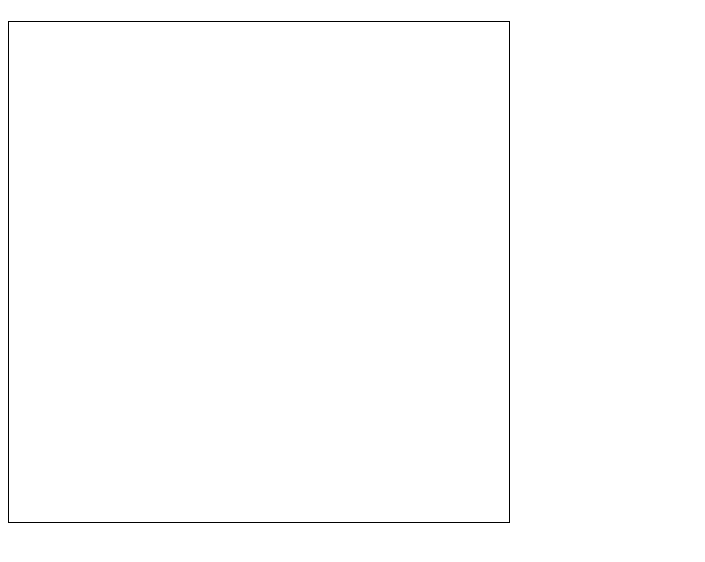
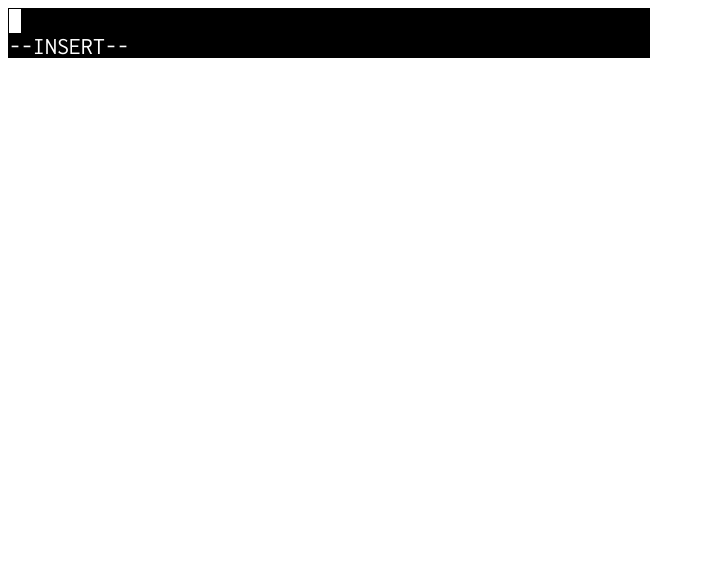
Before and after one commit to ok8omk/VimComponent, a React app: page / in a window 1280 px wide. Shown: the top 562 px of the page, without its empty margins (0-705 px from the left). Built offline with nearby package versions, Linux system fonts and the light colour scheme.

Commit message:
色々頑張ったとりあえずnormal modeとinsert modeはいける

```diff
--- a/index.html
+++ b/index.html
@@ -11,6 +11,11 @@
     <script src="./node_modules/react/umd/react.development.js"></script>
     <script src="./node_modules/react-dom/umd/react-dom.development.js"></script>
 
+    <link
+      href="https://fonts.googleapis.com/css?family=Inconsolata&display=swap"
+      rel="stylesheet"
+    />
+
     <!-- Main -->
     <script src="./main.js"></script>
   </body>
--- /dev/null
+++ b/src/components/Input.tsx
@@ -0,0 +1,42 @@
+import * as React from "react";
+import styled from "@emotion/styled";
+
+type Type = {
+  value: string;
+  cursorIndex: number;
+};
+
+const Wrapper = styled.div`
+  width: 100%;
+  height: 1em;
+  font-size: 24px;
+`;
+
+const Cursor = styled.span`
+  background-color: #fff;
+  color: #000;
+`;
+
+const ValueWithCursor: React.FC<Type> = ({ value, cursorIndex }) => {
+  if (value.length === 0) return <Cursor>&nbsp;</Cursor>;
+  return (
+    <>
+      {Array.prototype.map.call(value, (x: string, index: number) => {
+        if (index == cursorIndex) {
+          return <Cursor>{x}</Cursor>;
+        } else {
+          return x;
+        }
+      })}
+      {cursorIndex === value.length && <Cursor>&nbsp;</Cursor>}
+    </>
+  );
+};
+
+export const Input: React.FC<Type> = ({ value, cursorIndex }) => {
+  return (
+    <Wrapper>
+      <ValueWithCursor value={value} cursorIndex={cursorIndex} />
+    </Wrapper>
+  );
+};
--- /dev/null
+++ b/src/components/Status.tsx
@@ -0,0 +1,22 @@
+import * as React from "react";
+import styled from "@emotion/styled";
+
+type Mode = "INSERT" | "NORMAL";
+
+type StatusType = {
+  mode: Mode;
+  cursorIndex: number;
+};
+
+const StyledWrapper = styled.div`
+  height: 1em;
+  font-size: 24px;
+  color: #fff;
+  font-family: "Inconsolata", monospace;
+  caret-color: #fff;
+  background-color: #000;
+`;
+
+export const Status: React.FC<StatusType> = ({ mode, cursorIndex }) => {
+  return <StyledWrapper>--{mode}--</StyledWrapper>;
+};
--- a/src/components/Window.tsx
+++ b/src/components/Window.tsx
@@ -1,10 +1,120 @@
 import * as React from "react";
 import styled from "@emotion/styled";
+import { Input } from "./Input";
+import { Status } from "./Status";
 
-const Container = styled.h1`
-  width: 500px;
-  height: 500px;
-  border: solid 1px black;
+const Container = styled.div`
+  border: solid 1px #000;
+  font-size: 24px;
+  width: 50vw;
+  height: 2em;
+  display: inline-flex;
+  flex-direction: column;
+  font-family: "Inconsolata", monospace;
+  background-color: #000;
+  color: #fff;
 `;
 
-export const Window = () => <Container />;
+type Mode = "INSERT" | "NORMAL";
+
+export const Window: React.FC = () => {
+  const [mode, setMode] = React.useState<Mode>("INSERT");
+  const [value, setValue] = React.useState<string>("");
+  const [cursorIndex, setCursorIndex] = React.useState<number>(0);
+
+  const onKeyDown = (event: React.KeyboardEvent) => {
+    const key = event.key;
+    switch (mode) {
+      case "INSERT": {
+        onInsert(key);
+        break;
+      }
+      case "NORMAL": {
+        onNormal(key);
+        break;
+      }
+    }
+  };
+
+  const onInsert = (key: string) => {
+    switch (key) {
+      case "Escape": {
+        if (cursorIndex == value.length) {
+          setCursorIndex(value.length - 1);
+        }
+        setMode("NORMAL");
+        break;
+      }
+      case "Backspace": {
+        setValue(
+          value.slice(0, cursorIndex - 1) +
+            value.slice(cursorIndex, value.length)
+        );
+        if (cursorIndex > 0) {
+          setCursorIndex(cursorIndex - 1);
+        }
+        break;
+      }
+      case "Meta":
+      case "Control":
+      case "Shift":
+      case "Enter": {
+        break;
+      }
+      default: {
+        setValue(
+          value.slice(0, cursorIndex) +
+            key +
+            value.slice(cursorIndex, value.length)
+        );
+        setCursorIndex(cursorIndex + 1);
+      }
+    }
+  };
+
+  const onNormal = (key: string) => {
+    switch (key) {
+      case "d": {
+        setValue("");
+        setCursorIndex(0);
+        break;
+      }
+      case "i": {
+        setMode("INSERT");
+        break;
+      }
+      case "0": {
+        setCursorIndex(0);
+        break;
+      }
+      case "$": {
+        setCursorIndex(value.length - 1);
+        break;
+      }
+      case "I": {
+        setMode("INSERT");
+        setCursorIndex(value.length);
+        break;
+      }
+      case "h": {
+        if (cursorIndex > 0) {
+          setCursorIndex(cursorIndex - 1);
+        }
+        break;
+      }
+      case "l": {
+        if (cursorIndex < value.length - 1) {
+          setCursorIndex(cursorIndex + 1);
+        }
+        break;
+      }
+    }
+  };
+
+  return (
+    <Container tabIndex={0} onKeyDown={onKeyDown}>
+      <Input value={value} cursorIndex={cursorIndex} />
+      <Status mode={mode} cursorIndex={cursorIndex} />
+    </Container>
+  );
+};
```
